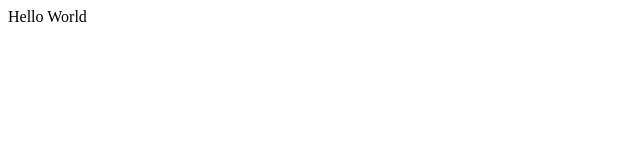
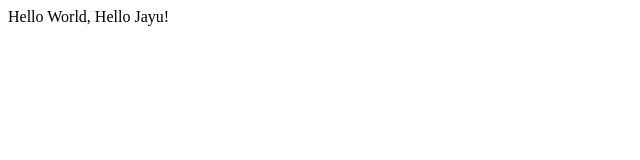
Before and after one commit to aditic29/abc, a plain HTML site: page index.html in a window 1280 px wide. Shown: the whole page, without its empty margins (0-640 px from the left). Drawn offline with Linux system fonts and the light colour scheme.

Commit message:
Final index.html

```diff
--- a/index.html
+++ b/index.html
@@ -1,5 +1,5 @@
 <html>
 <body>
-<p>Hello World
+<p>Hello World, Hello Jayu!
 </body>
 </html>
```
